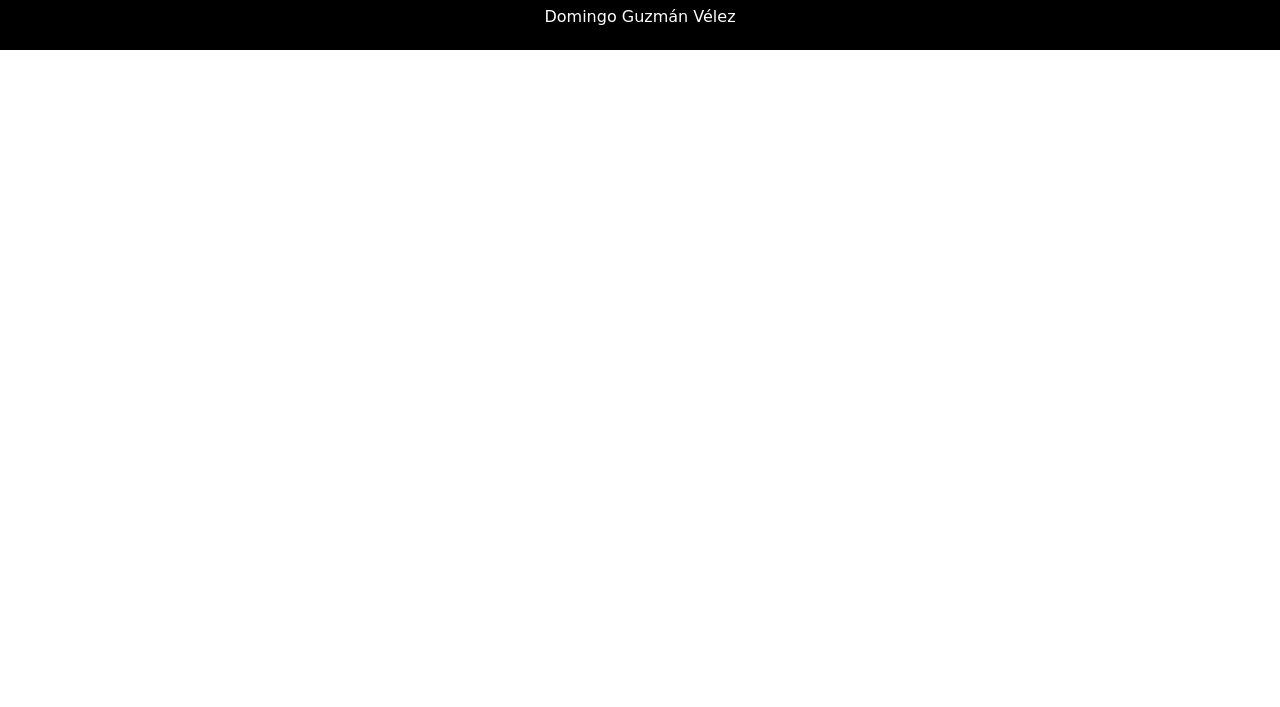
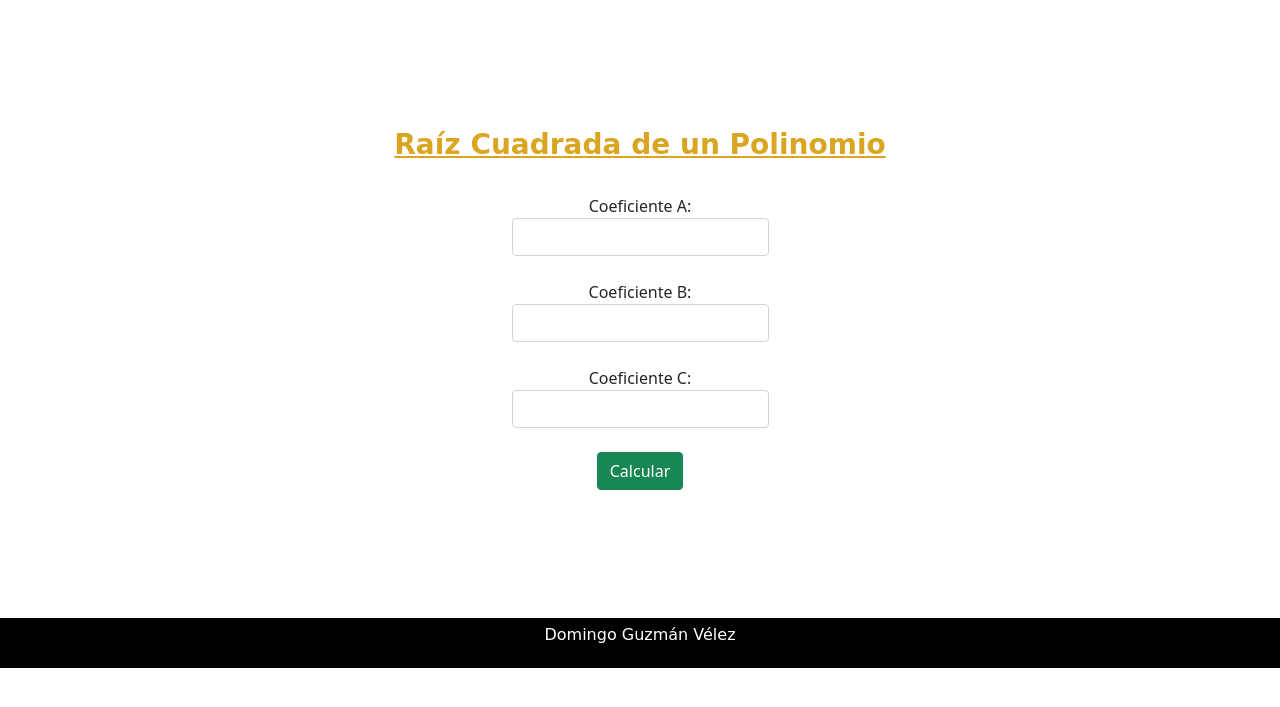
Before and after one commit to dguzvel/ServidorTareaPresencial1, a PHP site: page / in a window 1280 px wide. Shown: the part 80-787 px from the top of the page. Run offline with PHP 8.4, Linux system fonts and the light colour scheme; some web fonts are replaced.

Commit message:
Commit Ejercicio 1.1 Finalizado

```diff
--- a/ejercicios/ejercicio1.1/includes/main.php
+++ b/ejercicios/ejercicio1.1/includes/main.php
@@ -0,0 +1,63 @@
+<main>
+    <section class="container cuerpo text-center">
+
+        <?php echo validez($errores); ?>
+
+        <?php
+
+            if(isset($_POST["submit"]) && count($errores) == 0){
+                calculaRaiz();
+            }
+
+        ?>
+
+        <h3 id="titulo">Raíz Cuadrada de un Polinomio</h3>
+        <br>
+
+        <form action="" method="POST">
+
+            <label for="coeficiente1">
+                Coeficiente A:
+                <input type="text" name="coeficiente1" class="form-control"
+                    <?php
+                        if(isset($_POST["coeficiente1"])){
+                            echo "value='{$_POST["coeficiente1"]}'";
+                        }
+                    ?>
+                />
+                <?php echo mostrarError($errores, "coeficiente1"); ?>
+            </label>
+            <br><br>
+
+            <label for="coeficiente2">
+                Coeficiente B:
+                <input type="text" name="coeficiente2" class="form-control"
+                    <?php
+                        if(isset($_POST["coeficiente2"])){
+                            echo "value='{$_POST["coeficiente2"]}'";
+                        }
+                    ?>
+                />
+                <?php echo mostrarError($errores, "coeficiente2"); ?>
+            </label>
+            <br><br>
+
+            <label for="coeficiente3">
+                Coeficiente C:
+                <input type="text" name="coeficiente3" class="form-control"
+                    <?php
+                        if(isset($_POST["coeficiente3"])){
+                            echo "value='{$_POST["coeficiente3"]}'";
+                        }
+                    ?>
+                />
+                <?php echo mostrarError($errores, "coeficiente3"); ?>
+            </label>
+            <br><br>
+
+            <input type="submit" value="Calcular" name="submit" class="btn btn-success" />
+
+        </form>
+
+    </section>
+</main>
--- a/ejercicios/ejercicio1.1/includes/style/estilo.css
+++ b/ejercicios/ejercicio1.1/includes/style/estilo.css
@@ -11,8 +11,8 @@
 .cuerpo{
 
     width: 100%;
-    margin-top: 10px;
-    margin-bottom: 10px;
+    margin-top: 10%;
+    margin-bottom: 10%;
     min-width: 100%;
 
 }
@@ -35,3 +35,9 @@
     padding: 5px;
 
 }
+
+.alert{
+
+    margin-top: 5px;
+
+}
--- /dev/null
+++ b/ejercicios/ejercicio1.1/includes/validar.php
@@ -0,0 +1,120 @@
+<?php
+
+    $errores = [];
+    $coeficiente1;
+    $coeficiente2;
+    $coeficiente3;
+
+    function mostrarError($errores, $campo){
+
+        $alerta = "";
+
+        if(isset($errores[$campo]) && !empty($campo)){
+
+            $alerta = '<div class="alert alert-danger">'.$errores[$campo].'</div>';
+
+        }
+
+        return $alerta;
+
+    }
+
+    function validez($errores){
+
+        if(isset($_POST["submit"]) && count($errores) == 0){
+
+            return '<div class="alert alert-success">Raíz cuadrada realizada correctamente</div>';
+
+        }
+
+    }
+
+    function filtrado($datos){
+
+        $datos = trim($datos);
+        $datos = stripslashes($datos);
+        $datos = htmlspecialchars($datos);
+
+        return $datos;
+
+    }
+
+    function calculaRaiz(){
+
+        $tabla = array();
+
+        global $coeficiente1;
+        global $coeficiente2;
+        global $coeficiente3;
+
+        $polinomio = "$coeficiente1 x^2 + $coeficiente2 x + $coeficiente3 = 0";
+
+        $disc = pow($coeficiente2, 2) - (4 * $coeficiente1 * $coeficiente3);
+
+        if($disc < 0){
+
+            $resultado = "No existen raíces reales :(";
+
+        }else if ($disc == 0){
+
+            $resultado = "X1 = X2 = ".-$coeficiente2 / (2 * $coeficiente1);
+
+        }else if ($disc > 0){
+
+            $resultado = "X1 = ".(-$coeficiente2 + sqrt($disc)) / (2 * $coeficiente1)." || X2 = ".(-$coeficiente2 - sqrt($disc)) / (2 * $coeficiente1);
+
+        }
+
+        array_push($tabla, $coeficiente1, $coeficiente2, $coeficiente3, $polinomio, $resultado);
+
+        include 'includes/tabla.php';
+
+    }
+
+
+    if(isset($_POST["submit"])){
+
+        if(!empty($_POST["coeficiente1"]) && isset($_POST["coeficiente1"]) && is_numeric($_POST["coeficiente1"])){
+
+            $coeficiente1 = filtrado($_POST["coeficiente1"]);
+            $coeficiente1 = filter_var($coeficiente1, FILTER_SANITIZE_NUMBER_INT);
+
+        }else{
+
+            $errores["coeficiente1"] = "El coeficiente A no puede estar vacío y debe ser un número";
+
+        }
+
+    }
+
+    if(isset($_POST["submit"])){
+
+        if(!empty($_POST["coeficiente2"]) && isset($_POST["coeficiente2"]) && is_numeric($_POST["coeficiente2"])){
+
+            $coeficiente2 = filtrado($_POST["coeficiente2"]);
+            $coeficiente2 = filter_var($coeficiente2, FILTER_SANITIZE_NUMBER_INT);
+
+        }else{
+
+            $errores["coeficiente2"] = "El coeficiente B no puede estar vacío y debe ser un número";
+
+        }
+
+    }
+
+    if(isset($_POST["submit"])){
+
+        if(!empty($_POST["coeficiente3"]) && isset($_POST["coeficiente3"]) && is_numeric($_POST["coeficiente3"])){
+
+            $coeficiente3 = filtrado($_POST["coeficiente3"]);
+            $coeficiente3 = filter_var($coeficiente3, FILTER_SANITIZE_NUMBER_INT);
+
+        }else{
+
+            $errores["coeficiente3"] = "El coeficiente C no puede estar vacío y debe ser un número";
+
+        }
+
+    }
+
+?>
--- a/ejercicios/ejercicio1.1/index.php
+++ b/ejercicios/ejercicio1.1/index.php
@@ -8,6 +8,7 @@
     <body>
 
         <?php require 'includes/header.php'; ?>
+        <?php require 'includes/validar.php'; ?>
         <?php require 'includes/main.php'; ?>
         <?php require 'includes/footer.php'; ?>
 
```
Also changed, not shown: ejercicios/ejercicio1.1/includes/tabla.php (added, +18 -0 lines).
